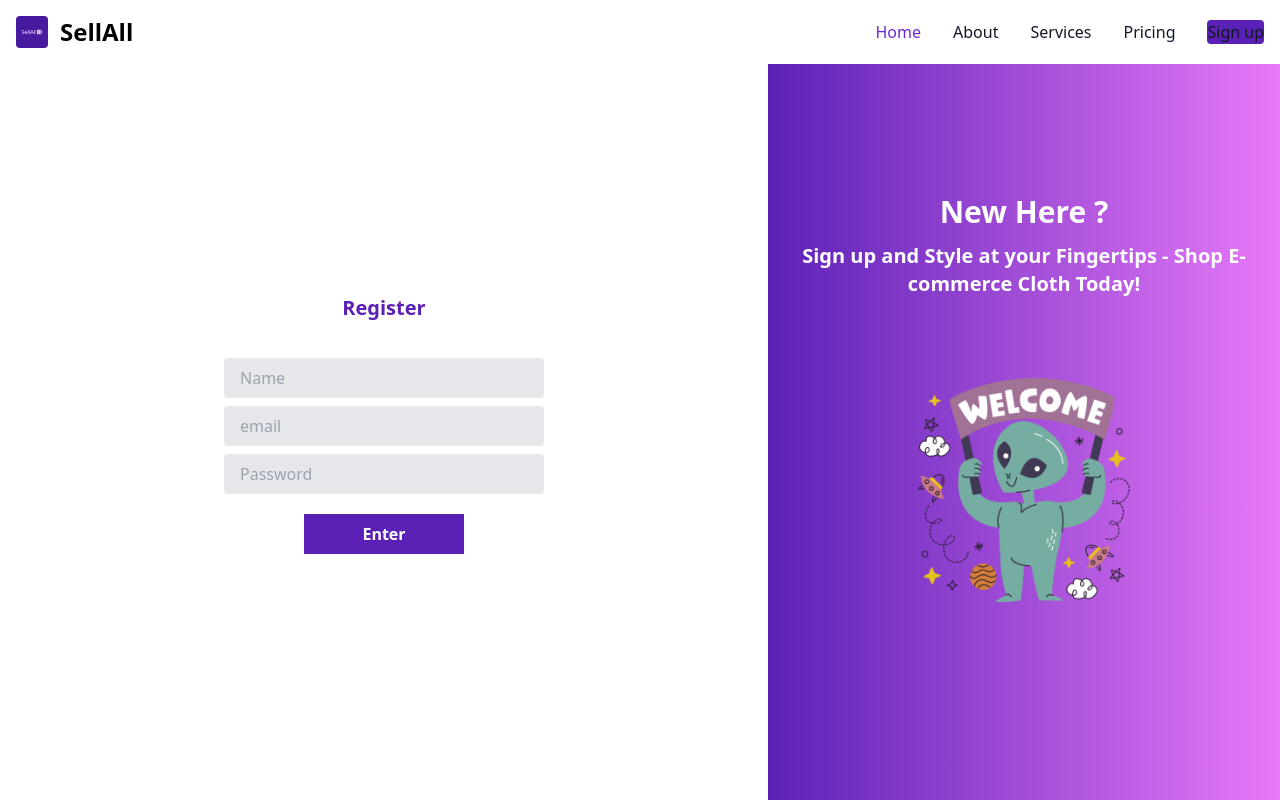
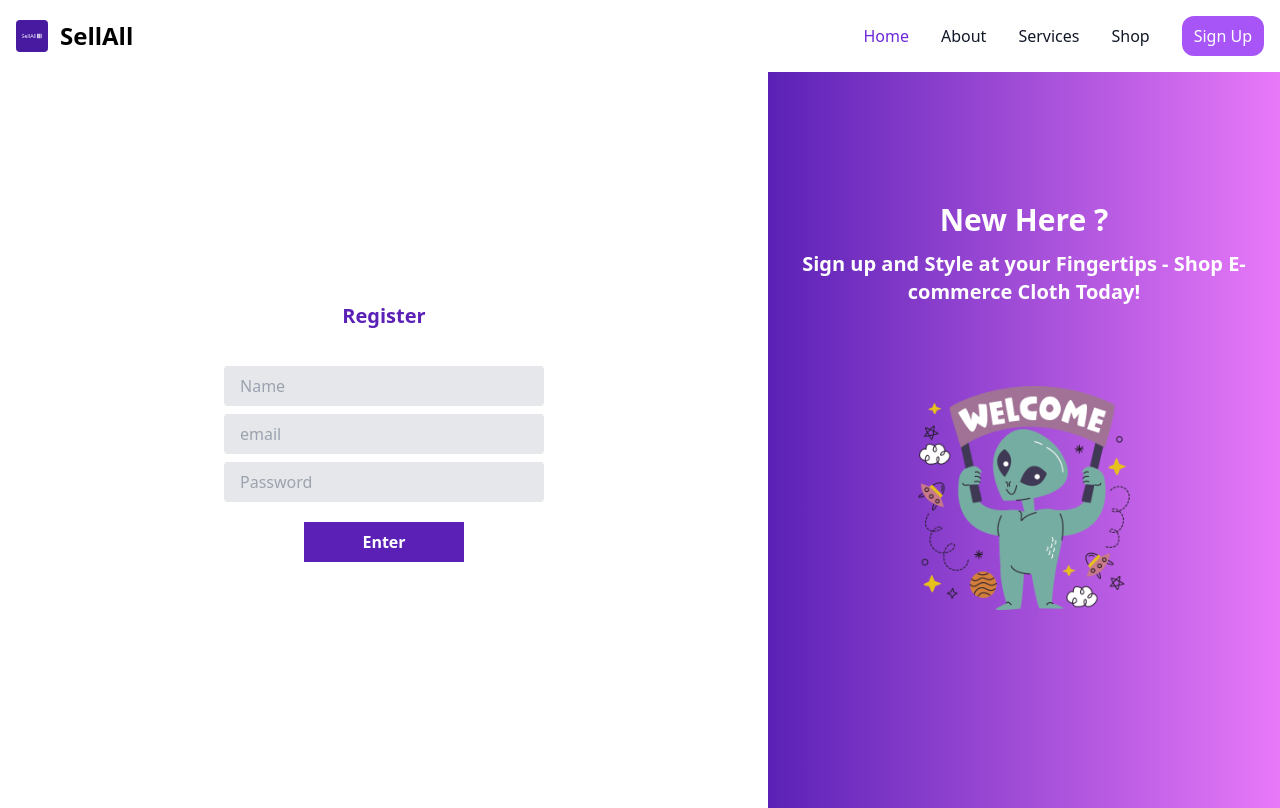
Before and after one commit to KevinRamirez1302/ecommerce-mern, a React (Vite) app in the folder Client/: page /register in a window 1280 px wide. Built offline with nearby package versions, Linux system fonts and the light colour scheme.

Commit message:
add allproduct

```diff
--- a/Client/src/App.jsx
+++ b/Client/src/App.jsx
@@ -3,6 +3,7 @@ import { MainPage } from './Views/main page/main.page';
 import { BrowserRouter, Routes, Route } from 'react-router-dom';
 import { Register } from './Views/register/register';
 import { Login } from './Views/login/login';
+import { AllProducts } from './Views/AllProducts/allProducts';
 import './app.css';
 
 function App() {
@@ -13,6 +14,7 @@ function App() {
         <Route path="/" element={<MainPage />} />
         <Route path="/login" element={<Login />} />
         <Route path="/register" element={<Register />} />
+        <Route path="/allProducts" element={<AllProducts />} />
       </Routes>
     </BrowserRouter>
   );
--- /dev/null
+++ b/Client/src/Views/AllProducts/allProducts.jsx
@@ -0,0 +1,36 @@
+import { useState, useEffect } from 'react';
+import axios from 'axios';
+
+export const AllProducts = () => {
+  const [data, setData] = useState([]);
+
+  useEffect(() => {
+    axios
+      .get('http://localhost:3000/allProducts')
+      .then((data) => setData(data.data));
+  }, []);
+  console.log(data);
+  return (
+    <>
+      <section className="w-full flex flex-wrap p-10 items-center justify-center bg-gray-100">
+        {data.map(({ name, price, image }) => {
+          return (
+            <div key={name} className=" flex  mx-auto px-5">
+              <div className=" max-w-[10rem] cursor-pointer rounded-lg bg-white p-2 shadow duration-150 hover:scale-105 hover:shadow-md">
+                <img
+                  className=" rounded-lg object-cover object-center"
+                  src={image}
+                  alt="product"
+                />
+                <p className="my-4 pl-4 font-bold text-gray-500">{name}</p>
+                <p className="mb-4 ml-4 text-xl font-semibold text-gray-800">
+                  {price}
+                </p>
+              </div>
+            </div>
+          );
+        })}
+      </section>
+    </>
+  );
+};
--- a/Client/src/Views/Navbar/Navbar.jsx
+++ b/Client/src/Views/Navbar/Navbar.jsx
@@ -1,11 +1,11 @@
-import navSvg from '/img/logo-color.svg'
+import navSvg from '/img/logo-color.svg';
 
 export const Navbar = () => {
   return (
     <>
       <nav className=" bg-white border-gray-200 dark:bg-gray-900 ">
         <div className="max-w-screen-xl flex flex-wrap items-center justify-between mx-auto p-4">
-          <a href="" className="flex items-center">
+          <a href="/" className="flex items-center">
             <img src={navSvg} className="h-8 mr-3 rounded" alt="SellAll Logo" />
             <span className="self-center text-2xl font-semibold whitespace-nowrap dark:text-white">
               SellAll
@@ -21,7 +21,7 @@ export const Navbar = () => {
             Menu
           </button>
           <div className="hidden w-full md:block md:w-auto" id="navbar-default">
-            <ul className="font-medium flex flex-col p-4 md:p-0 mt-4 border border-gray-100 rounded-lg bg-gray-50 md:flex-row md:space-x-8 md:mt-0 md:border-0 md:bg-white dark:bg-gray-800 md:dark:bg-gray-900 dark:border-gray-700">
+            <ul className=" items-center font-medium flex flex-col p-4 md:p-0 mt-4 border border-gray-100 rounded-lg bg-gray-50 md:flex-row md:space-x-8 md:mt-0 md:border-0 md:bg-white dark:bg-gray-800 md:dark:bg-gray-900 dark:border-gray-700">
               <li>
                 <a
                   href="#"
@@ -49,18 +49,17 @@ export const Navbar = () => {
               </li>
               <li>
                 <a
-                  href="#"
+                  href="/allProducts"
                   className="block py-2 pl-3 pr-4 text-gray-900 rounded hover:bg-gray-100 md:hover:bg-transparent md:border-0 md:hover:text-blue-700 md:p-0 dark:text-white md:dark:hover:text-blue-500 dark:hover:bg-gray-700 dark:hover:text-white md:dark:hover:bg-transparent"
                 >
-                  Pricing
+                  Shop
                 </a>
               </li>
               <li>
-                <a
-                  href="#"
-                  className=" bg-violet-800 block py-2 pl-3 pr-4 text-gray-900 rounded hover:bg-gray-100 md:hover:bg-transparent md:border-0 md:hover:text-blue-700 md:p-0 dark:text-white md:dark:hover:text-blue-500 dark:hover:bg-gray-700 dark:hover:text-white md:dark:hover:bg-transparent"
-                >
-                  Sign up
+                <a href="/register">
+                  <button className=" rounded-xl bg-purple-500 px-3 py-2 text-base font-medium text-white transition duration-200 hover:bg-purple-600 active:bg-purple-700 dark:bg-purple-400 dark:text-white dark:hover:bg-purple-300 dark:active:bg-purple-200">
+                    Sign Up
+                  </button>
                 </a>
               </li>
             </ul>
@@ -68,5 +67,5 @@ export const Navbar = () => {
         </div>
       </nav>
     </>
-  )
-}
+  );
+};
--- a/Client/tailwind.config.js
+++ b/Client/tailwind.config.js
@@ -4,15 +4,15 @@ export default {
   theme: {
     extend: {
       spacing: {
-        92: '92vh'
+        92: '92vh',
       },
       maxWidth: {
-        10: '10rem'
+        10: '10rem',
       },
       hero: {
-        40: '40vw'
-      }
-    }
+        40: '40vw',
+      },
+    },
   },
-  plugins: []
-}
+  plugins: [],
+};
```
Also changed, not shown: 1 other file (tests, documents, lock files or other folders).
